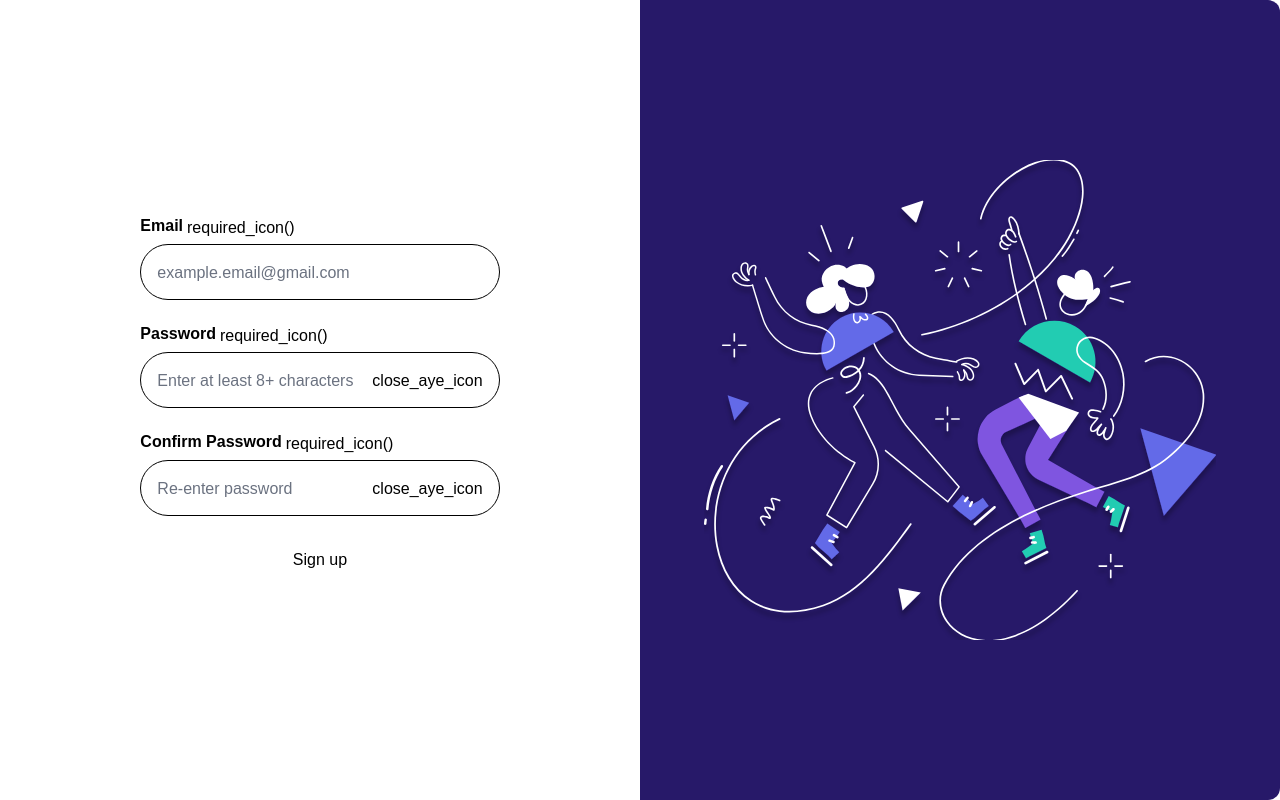
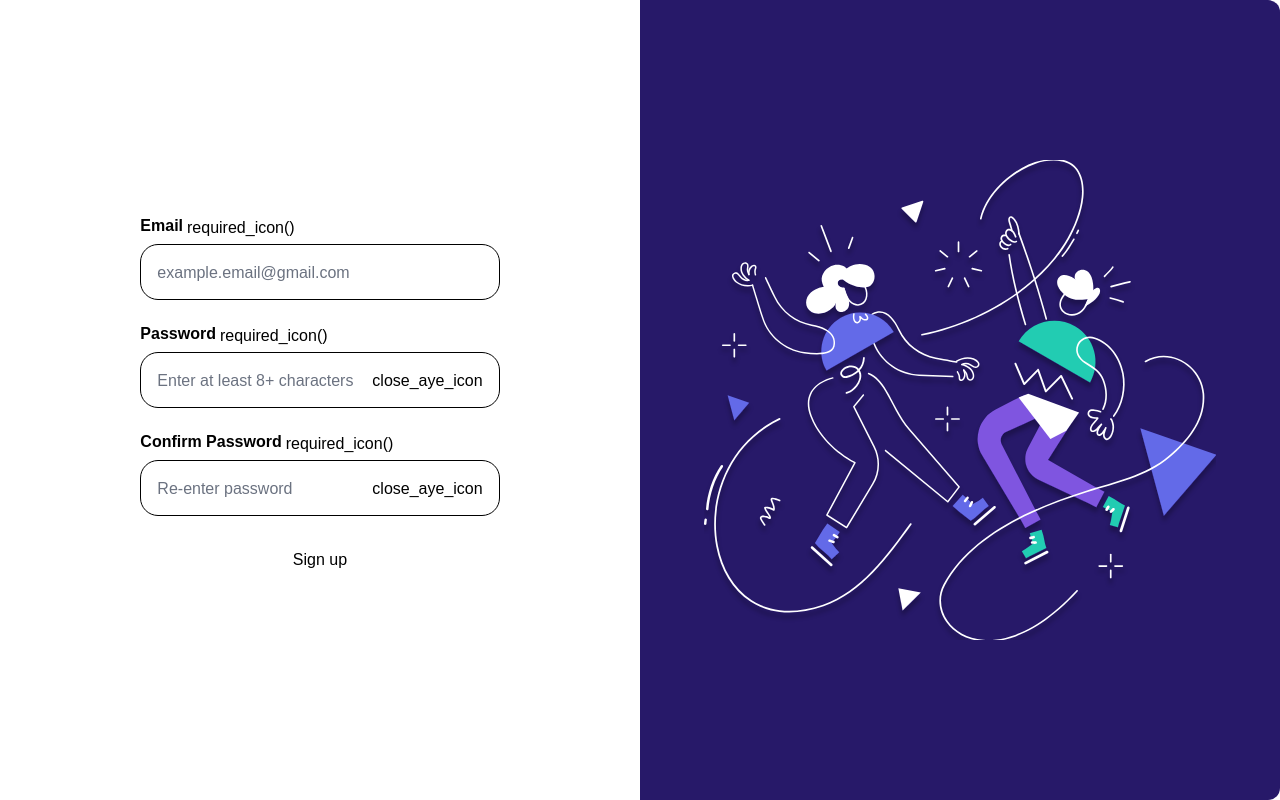
Before and after one commit to SehamAnter1/Hope-for-Tomorrow-Nextjs, a Next.js app: page /auth/register in a window 1280 px wide. Built offline with nearby package versions, Linux system fonts and the light colour scheme.

Commit message:
adjut form inputs style

```diff
--- a/src/components/Form_Builder.jsx
+++ b/src/components/Form_Builder.jsx
@@ -171,7 +171,7 @@ const Form_Builder = ({
                         <div
                             className={`${
                                 item?.type !== "file"
-                                    ? ` flex p-[16px] transition-all duration-300 focus-within:border-on-surface-outline-active focus-within:caret-on-surface-outline-active rounded-[28px] ${
+                                    ? ` flex p-[16px] transition-all duration-300 focus-within:border-on-surface-outline-active focus-within:caret-on-surface-outline-active rounded-[18px] ${
                                           item?.type !== "custom_file" && item?.type !== "textarea"
                                               ? " h-[56px]"
                                               : item?.type === "textarea"
@@ -312,7 +312,7 @@ const Form_Builder = ({
                                             )} */}
 
                                             {item.type === "file" && (
-                                                <div className="picture border-[1px] cursor-pointer flex items-center justify-center   border-on-surface-outline rounded-[28px] w-full h-[445px] mx-auto overflow-hidden relative">
+                                                <div className="picture border-[1px] cursor-pointer flex items-center justify-center   border-on-surface-outline rounded-[18px] w-full h-[445px] mx-auto overflow-hidden relative">
                                                     {previews[item.fieldName] ? (
                                                         <img
                                                             src={previews[item.fieldName]}
@@ -344,11 +344,11 @@ const Form_Builder = ({
                                                 <div className="w-full  gap-[8px] grid">
                                                     <div
                                                         className="flex-1 h-[56px]
- border-[1px]  border-on-surface-outline  justify-center items-center flex relative  rounded-[28px] "
+ border-[1px]  border-on-surface-outline  justify-center items-center flex relative  rounded-[18px] "
                                                     >
                                                         <input
                                                             type="file"
-                                                            className="opacity-0  rounded-[28px] absolute top-0 start-0 w-full h-full mx-auto cursor-pointer"
+                                                            className="opacity-0  rounded-[18px] absolute top-0 start-0 w-full h-full mx-auto cursor-pointer"
                                                             accept="image/*,.pdf,.doc,.docx"
                                                             id={item.fieldName}
                                                             onChange={(e) =>
```
